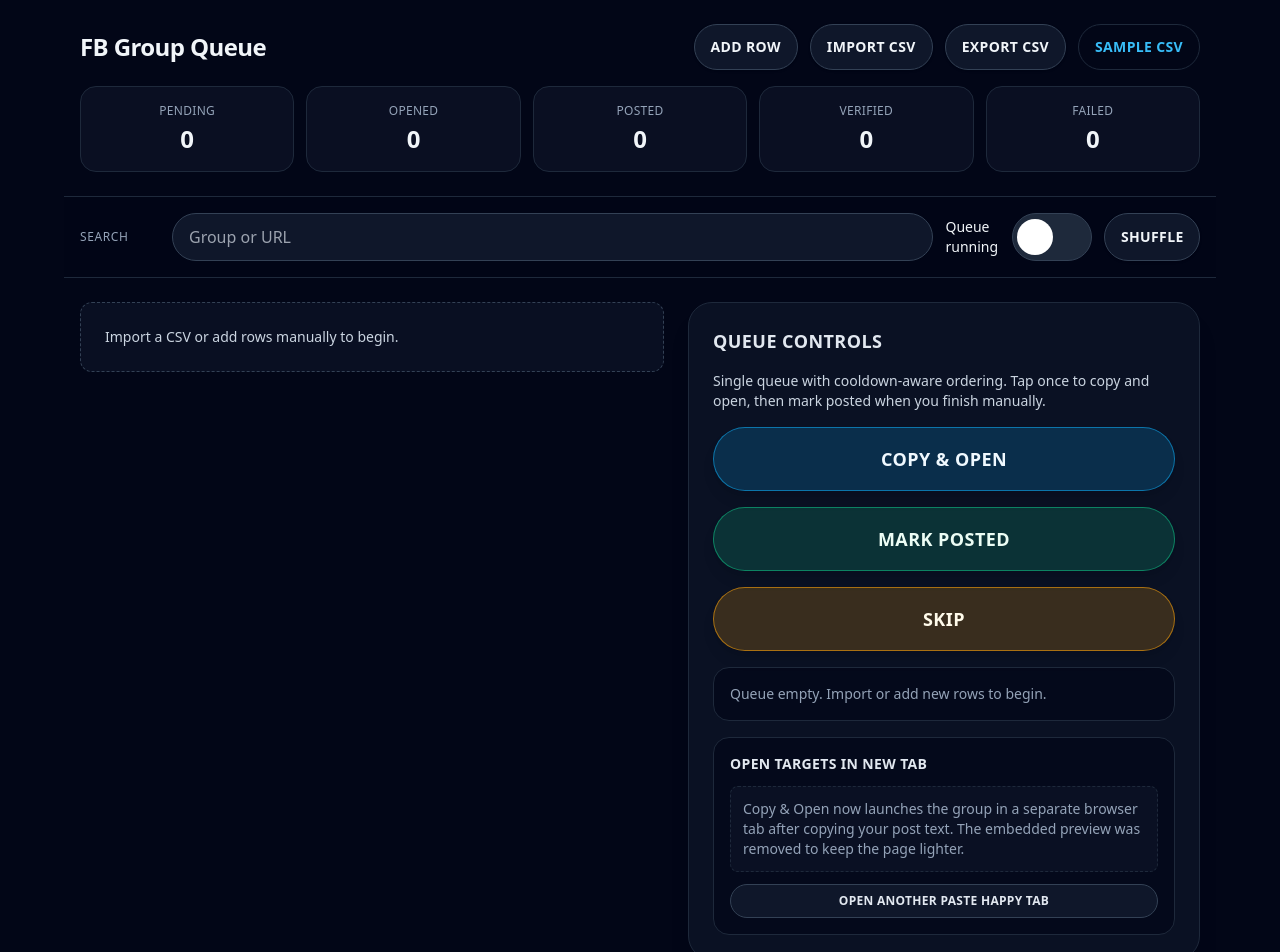
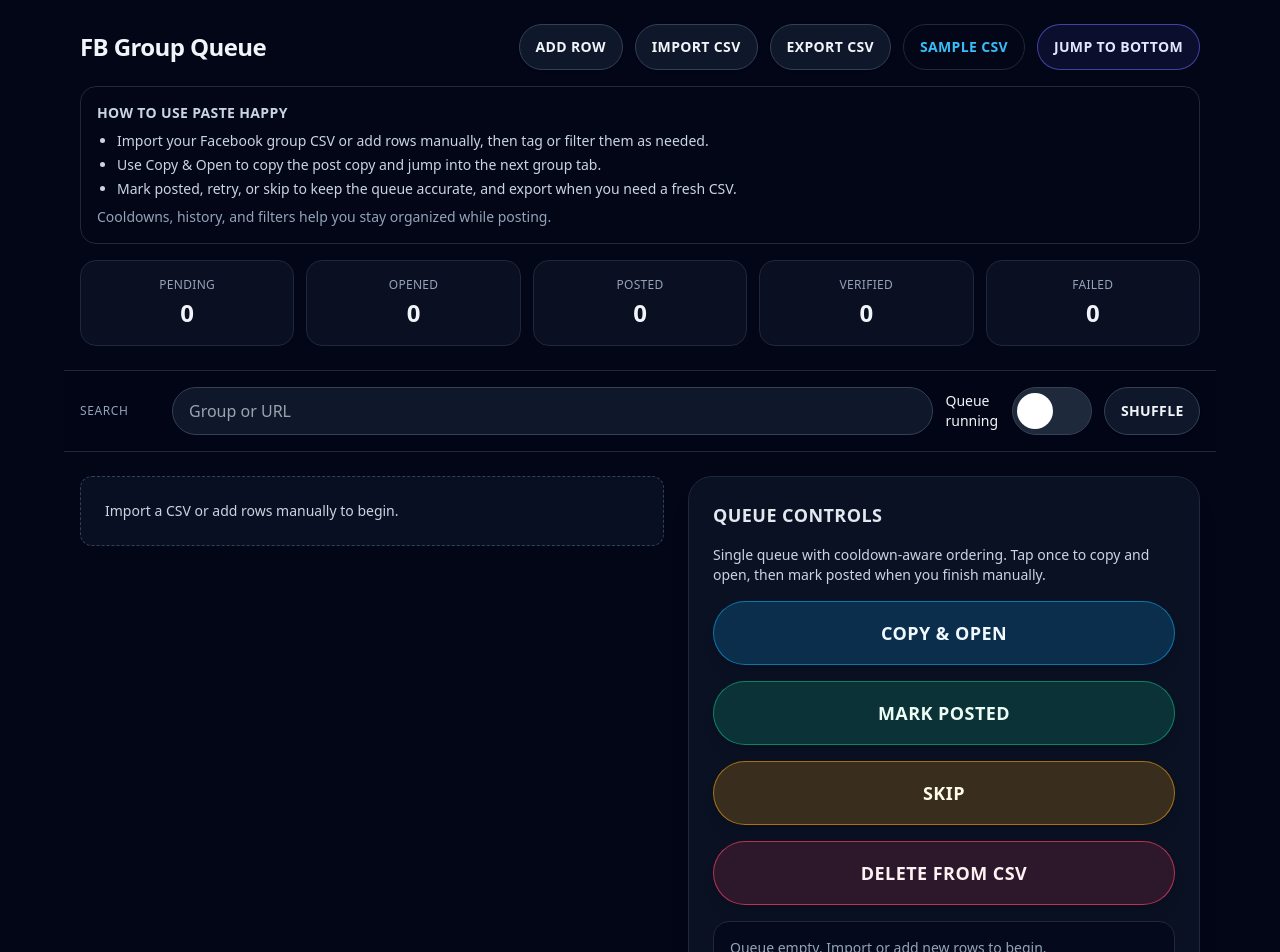
Before and after one commit to DevSkits916/Paste-happy-, a React (Vite) app: page / in a window 1280 px wide. Shown: the top 952 px of the page. Built offline with nearby package versions, Linux system fonts and the light colour scheme.

Commit message:
Add usage guidance and queue cleanup control

```diff
--- a/src/App.tsx
+++ b/src/App.tsx
@@ -503,6 +503,25 @@ function InnerApp() {
     push('Added row to queue.', 'success');
   }, [push]);
 
+  const handleDeleteCurrent = useCallback(() => {
+    if (!currentRow) {
+      push('No row selected to delete.', 'info');
+      return;
+    }
+
+    setState((prev) => {
+      const nextRows = prev.rows.filter((row) => row.id !== currentRow.id);
+      const nextOrder = prev.queue.order.filter((id) => id !== currentRow.id);
+      const nextCursor = Math.min(prev.queue.cursor, Math.max(nextOrder.length - 1, 0));
+      return {
+        rows: nextRows,
+        queue: { ...prev.queue, order: nextOrder, cursor: nextCursor },
+      };
+    });
+
+    push('Removed current row from CSV.', 'success');
+  }, [currentRow, push]);
+
   const handleFilePicker = useCallback(() => {
     fileInputRef.current?.click();
   }, []);
@@ -541,7 +560,22 @@ function InnerApp() {
             >
               Sample CSV
             </a>
+            <a
+              href="#page-bottom"
+              className="rounded-full border border-indigo-500/60 bg-indigo-500/10 px-4 py-3 text-sm font-semibold uppercase tracking-wide text-indigo-100 focus-visible:outline focus-visible:outline-2 focus-visible:outline-indigo-400"
+            >
+              Jump to bottom
+            </a>
           </div>
+        </div>
+        <div className="rounded-2xl border border-slate-800 bg-slate-950/70 p-4 text-sm text-slate-200">
+          <p className="font-semibold uppercase tracking-wide text-slate-300">How to use Paste Happy</p>
+          <ul className="mt-2 list-disc space-y-1 pl-5 text-slate-300">
+            <li>Import your Facebook group CSV or add rows manually, then tag or filter them as needed.</li>
+            <li>Use Copy &amp; Open to copy the post copy and jump into the next group tab.</li>
+            <li>Mark posted, retry, or skip to keep the queue accurate, and export when you need a fresh CSV.</li>
+          </ul>
+          <p className="mt-2 text-slate-400">Cooldowns, history, and filters help you stay organized while posting.</p>
         </div>
         <dl className="grid grid-cols-2 gap-3 text-sm sm:grid-cols-5">
           <Stat label="Pending" value={progressStats.pending} />
@@ -737,6 +771,13 @@ function InnerApp() {
           >
             Skip
           </button>
+          <button
+            type="button"
+            onClick={handleDeleteCurrent}
+            className="h-16 rounded-full border border-rose-500/70 bg-rose-500/15 text-lg font-semibold uppercase tracking-wide text-rose-50 shadow-lg focus-visible:outline focus-visible:outline-2 focus-visible:outline-rose-400"
+          >
+            Delete from CSV
+          </button>
 
           {currentRow ? (
             <div className="space-y-3 rounded-2xl border border-slate-800 bg-slate-950/70 p-4">
@@ -795,6 +836,7 @@ function InnerApp() {
           }
         }}
       />
+      <div id="page-bottom" />
     </div>
   );
 }
```
